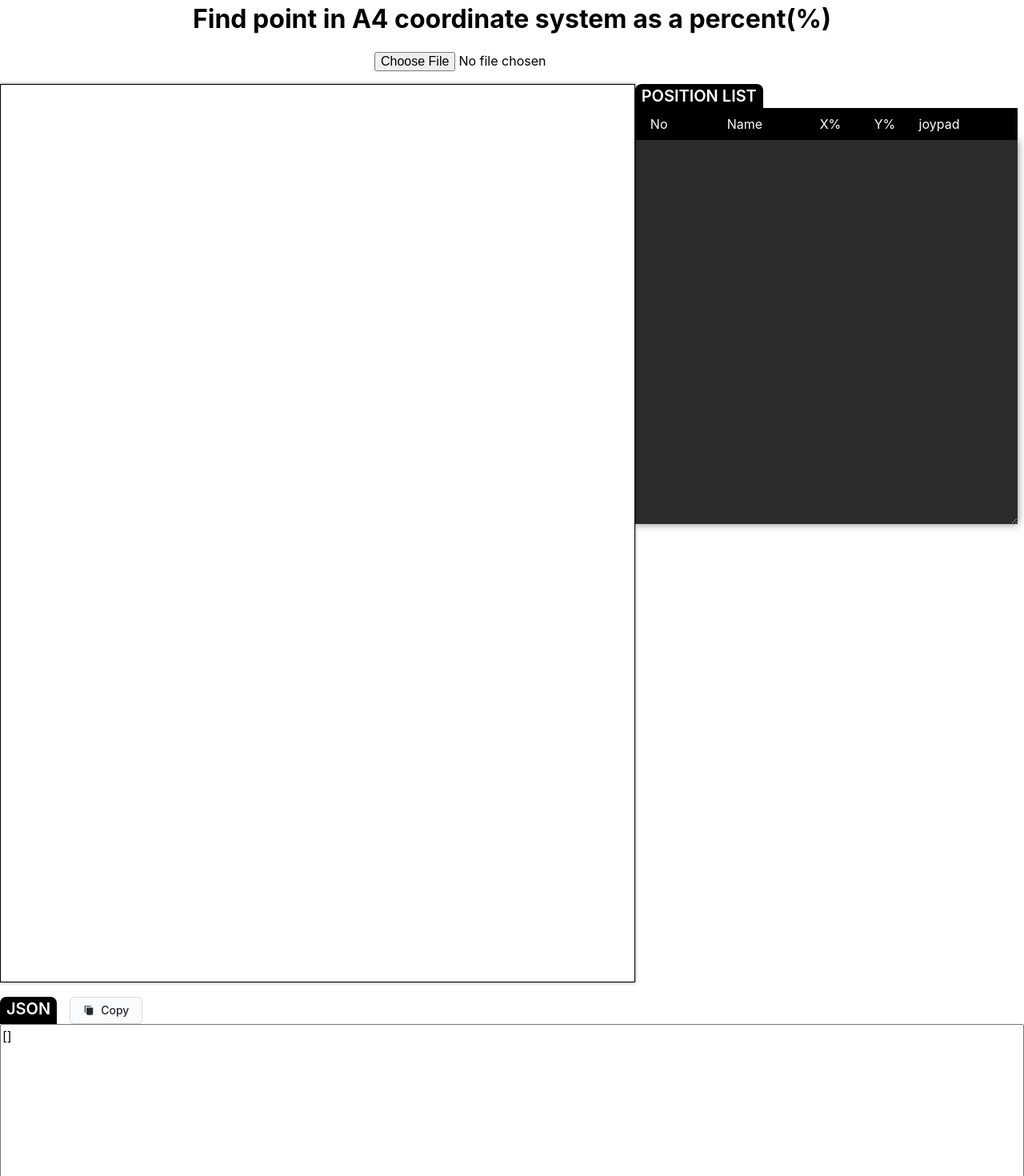
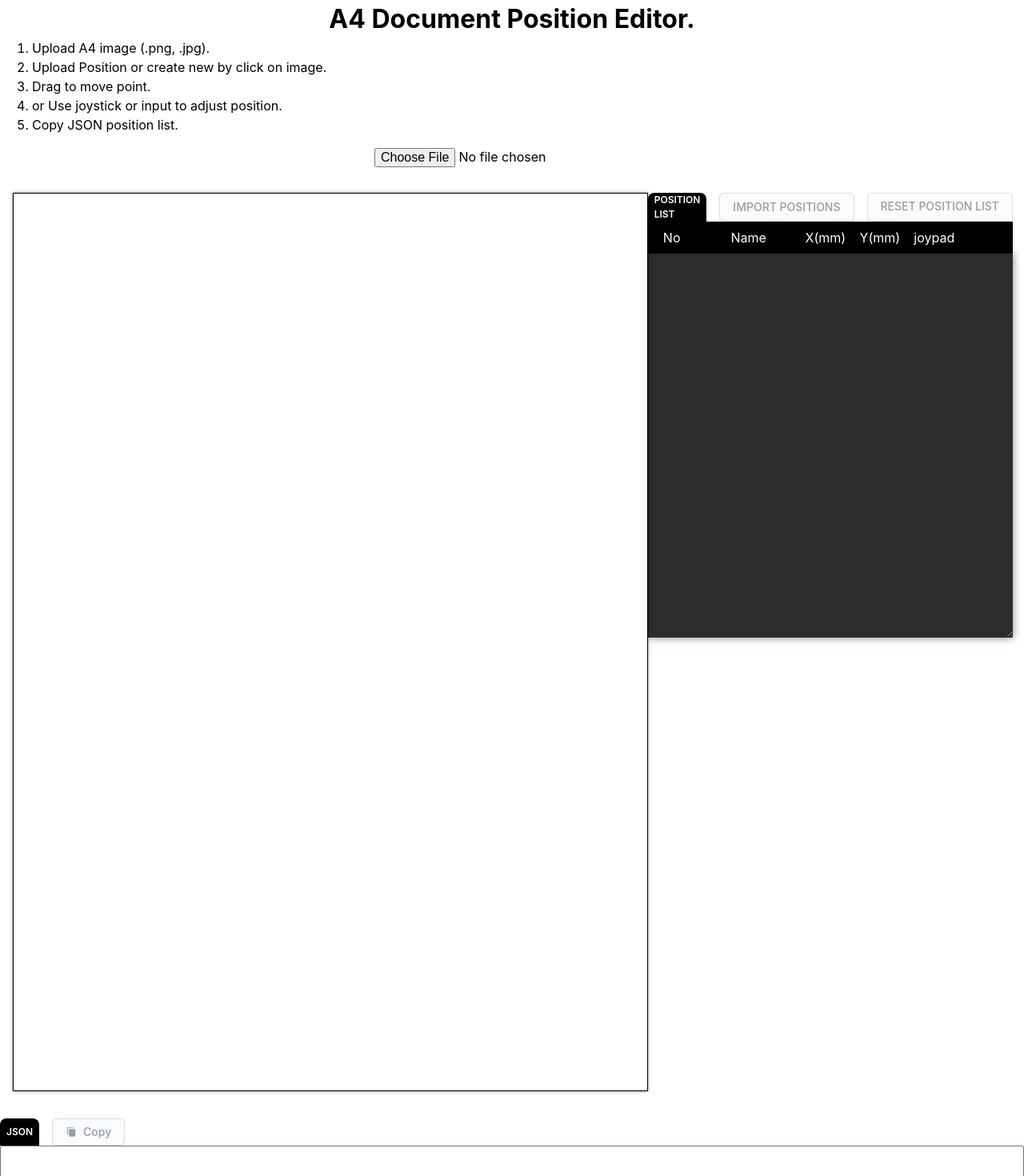
Before and after one commit to mjkodkks/find-point-a4, a Vue app: page / in a window 1280 px wide. Shown: the top 1470 px of the page at 80% size. Built offline with nearby package versions, Linux system fonts and the light colour scheme.

Commit message:
[Add] new system in millimeter and drag function

```diff
--- a/eslint.config.js
+++ b/eslint.config.js
@@ -3,6 +3,6 @@ import antfu from '@antfu/eslint-config'
 export default antfu({
   vue: true,
   rules: {
-    "no-alert": "off"
-  }
+    'no-alert': 'off',
+  },
 })
--- a/index.html
+++ b/index.html
@@ -4,7 +4,7 @@
     <meta charset="UTF-8" />
     <link rel="icon" type="image/svg+xml" href="/vite.svg" />
     <meta name="viewport" content="width=device-width, initial-scale=1.0" />
-    <title>Vite + Vue + TS</title>
+    <title>A4 Document Position Editor</title>
   </head>
   <body>
     <div id="app"></div>
--- a/src/App.vue
+++ b/src/App.vue
@@ -5,8 +5,8 @@ import CustomDialog from './components/CustomDialog.vue'
 interface Position {
   no: string | number
   name: string
-  xPercent: string
-  yPercent: string
+  xMM: string
+  yMM: string
 }
 
 type PositionList = Position[]
@@ -19,7 +19,12 @@ const selectedImage = ref<File | null>(null)
 const previewUrl = ref<string | null>(null)
 const positionList = ref<PositionList>([])
 const newPostionListString = ref<string>()
-const positionListString = computed(() => JSON.stringify(positionList.value, null, 2))
+const positionListString = computed(() => {
+  if (!positionList.value || positionList.value.length === 0) {
+    return ''
+  }
+  return JSON.stringify(positionList.value, null, 2)
+})
 const currentPosition = reactive({ x: '0', y: '0' })
 const pageRef = ref<HTMLElement | null>(null)
 const showTooltip = ref(false)
@@ -27,6 +32,9 @@ const tooltipPosition = reactive({ x: 0, y: 0 })
 const rangeMin = 0
 const rangeMax = 100
 const rangeStep = 0.5
+
+const a4WidthMm = 210
+const a4HeightMm = 297
 
 // Computed
 const styleComputed = computed(() => ({
@@ -72,16 +80,20 @@ function showDialog(): void {
 }
 
 function confirmNewPostionList(): void {
-  if (!newPostionListString.value) { /* empty */ }
-  const newPostionListJson: PositionList = JSON.parse(newPostionListString.value || '')
+  if (!newPostionListString.value) {
+    /* empty */
+  }
+  const newPostionListJson: PositionList = JSON.parse(
+    newPostionListString.value || '',
+  )
   if (Array.isArray(newPostionListJson)) {
     const template: PositionList = []
     newPostionListJson.forEach((pos) => {
       template.push({
         no: pos?.no || '',
         name: pos?.name || '',
-        xPercent: pos?.xPercent || '',
-        yPercent: pos?.yPercent || '',
+        xMM: pos?.xMM || '',
+        yMM: pos?.yMM || '',
       })
     })
     positionList.value = template
@@ -93,20 +105,20 @@ function confirmNewPostionList(): void {
 }
 
 const joyClickInterval = ref<number | null>(null)
-const joyHoldDuration = 200
+// const joyHoldDuration = 200
 function movePostionJoy(key: JoyString, currentPos: Position): void {
   switch (key) {
     case 'left':
-      currentPos.xPercent = `${Number(currentPos.xPercent) - rangeStep}`
+      currentPos.xMM = `${Number(currentPos.xMM) - rangeStep}`
       break
     case 'top':
-      currentPos.yPercent = `${Number(currentPos.yPercent) - rangeStep}`
+      currentPos.yMM = `${Number(currentPos.yMM) - rangeStep}`
       break
     case 'down':
-      currentPos.yPercent = `${Number(currentPos.yPercent) + rangeStep}`
+      currentPos.yMM = `${Number(currentPos.yMM) + rangeStep}`
       break
     case 'right':
-      currentPos.xPercent = `${Number(currentPos.xPercent) + rangeStep}`
+      currentPos.xMM = `${Number(currentPos.xMM) + rangeStep}`
   }
 }
 
@@ -129,45 +141,54 @@ function resetPositionList(): void {
 }
 
 function removePosition(posIndex: number): void {
+  if (confirm('Are you sure to remove this position?') === false)
+    return
   positionList.value = positionList.value.filter(
     (_, index) => index !== posIndex,
   )
 }
 
-function calculatePercentFromEvent(
+function calculatePositionFromEvent(
   evt: MouseEvent,
-): { xPercent: string, yPercent: string } | undefined {
+): { xMM: string, yMM: string } | undefined {
   if (!pageRef.value || !selectedImage.value)
     return
   const pageWidth = pageRef.value.clientWidth
   const pageHeight = pageRef.value.clientHeight
-  const rect = pageRef.value.getBoundingClientRect()
-  const x = evt.clientX - rect.left
-  const y = evt.clientY - rect.top
+  const rectPage = pageRef.value.getBoundingClientRect()
+  const offsetX = evt.clientX - rectPage.left
+  const offsetY = evt.clientY - rectPage.top
+  // console.log({ offsetX, offsetY, pageWidth, pageHeight, rect })
   const fixedDecimal = 2
-  const xPercent = ((x / pageWidth) * 100).toFixed(fixedDecimal)
-  const yPercent = ((y / pageHeight) * 100).toFixed(fixedDecimal)
-  return { xPercent, yPercent }
+  // const xPercent = ((offsetX / pageWidth) * 100).toFixed(fixedDecimal)
+  // const yPercent = ((offsetY / pageHeight) * 100).toFixed(fixedDecimal)
+  const xMM = ((offsetX / pageWidth) * a4WidthMm).toFixed(fixedDecimal)
+  const yMM = ((offsetY / pageHeight) * a4HeightMm).toFixed(fixedDecimal)
+  return { xMM, yMM }
 }
 
 function copyPosition(text: string) {
-  if (!text) { /* empty */ }
-  if (!navigator.clipboard) { /* not supported */ }
+  if (!text) {
+    /* empty */
+  }
+  if (!navigator.clipboard) {
+    /* not supported */
+  }
   navigator.clipboard.writeText(text)
   alert('copy success!')
 }
 
-const onMouseMoveDebounce = debounce(onMouseMove, 100)
+const onMouseMoveDebounce = debounce(onMouseMove, 200)
 
 function onMouseMove(evt: MouseEvent): void {
   if (!pageRef.value || !selectedImage.value)
     return
-  const { xPercent, yPercent } = calculatePercentFromEvent(evt) || {
-    xPercent: '0',
-    yPercent: '0',
+  const { xMM, yMM } = calculatePositionFromEvent(evt) || {
+    xMM: '0',
+    yMM: '0',
   }
-  currentPosition.x = xPercent
-  currentPosition.y = yPercent
+  currentPosition.x = xMM
+  currentPosition.y = yMM
 }
 
 function onMouseOver(): void {
@@ -186,15 +207,18 @@ function onMouseDown(evt: MouseEvent): void {
   }
 
   const posName = prompt('Please enter the position name, or leave blank')
-  const { xPercent, yPercent } = calculatePercentFromEvent(evt) || {
-    xPercent: '0',
-    yPercent: '0',
+  if (posName === null) {
+    return
+  }
+  const { xMM, yMM } = calculatePositionFromEvent(evt) || {
+    xMM: '0',
+    yMM: '0',
   }
   positionList.value.push({
     no: positionList.value.length + 1,
     name: posName || '',
-    xPercent,
-    yPercent,
+    xMM,
+    yMM,
   })
 }
 
@@ -213,11 +237,77 @@ function calculateTooltipPosition(evt: MouseEvent): { x: number, y: number } {
   if (!pageRef.value || !selectedImage.value)
     return { x: 0, y: 0 }
   const offsetXY = 14
+  // print all position event
   const x
     = evt.clientX + (document.scrollingElement?.scrollLeft || 0) + offsetXY
   const y
     = evt.clientY + (document.scrollingElement?.scrollTop || 0) + offsetXY
   return { x, y }
+}
+
+const isDraggingPoint = ref<boolean>(false)
+const offsetPostion = ref<{ x: number, y: number }>({
+  x: 0,
+  y: 0,
+})
+const draggingPosition = ref<Position | null>(null)
+const selecteElementPoint = ref<HTMLDivElement | null>(null)
+
+function onMouseDownPoint(evt: MouseEvent, pos: Position): void {
+  evt.stopPropagation()
+  evt.preventDefault()
+  const target = evt.target as HTMLDivElement
+  selecteElementPoint.value = target
+  isDraggingPoint.value = true
+  offsetPostion.value.x = evt.clientX - target.getBoundingClientRect().left
+  offsetPostion.value.y = evt.clientY - target.getBoundingClientRect().top
+  draggingPosition.value = pos
+
+  // Add global listeners
+  document.addEventListener('mousemove', onGlobalMouseMove)
+  document.addEventListener('mouseup', onGlobalMouseUp)
+}
+
+function onGlobalMouseMove(evt: MouseEvent): void {
+  if (!isDraggingPoint.value || !draggingPosition.value)
+    return
+  if (!pageRef.value || !selectedImage.value)
+    return
+
+  evt.preventDefault()
+  const { xMM, yMM } = calculatePositionBoxFromEvent(evt) || { xMM: '0', yMM: '0' }
+  draggingPosition.value.xMM = xMM
+  draggingPosition.value.yMM = yMM
+}
+
+function calculatePositionBoxFromEvent(
+  evt: MouseEvent,
+): { xMM: string, yMM: string } | undefined {
+  if (!pageRef.value || !selectedImage.value)
+    return
+  const pageWidth = pageRef.value.clientWidth
+  const pageHeight = pageRef.value.clientHeight
+  const rectPage = pageRef.value.getBoundingClientRect()
+
+  const offsetX = evt.clientX - rectPage.left - offsetPostion.value.x
+  const offsetY = evt.clientY - rectPage.top - offsetPostion.value.y
+  // console.log({ offsetX, offsetY, pageWidth, pageHeight, rect })
+  const fixedDecimal = 2
+  // const xPercent = ((offsetX / pageWidth) * 100).toFixed(fixedDecimal)
+  // const yPercent = ((offsetY / pageHeight) * 100).toFixed(fixedDecimal)
+  const xMM = ((offsetX / pageWidth) * a4WidthMm).toFixed(fixedDecimal)
+  const yMM = ((offsetY / pageHeight) * a4HeightMm).toFixed(fixedDecimal)
+  console.log(`Position: ${xMM}mm, ${yMM}mm`)
+  return { xMM, yMM }
+}
+
+function onGlobalMouseUp(): void {
+  isDraggingPoint.value = false
+  offsetPostion.value = { x: 0, y: 0 }
+
+  // Clean up global listeners
+  document.removeEventListener('mousemove', onGlobalMouseMove)
+  document.removeEventListener('mouseup', onGlobalMouseUp)
 }
 
 function windowsMouseMove(evt: MouseEvent): void {
@@ -242,8 +332,17 @@ onUnmounted(() => {
 <template>
   <div class="app">
     <h1 class="title noprint">
-      Find point in A4 coordinate system as a percent(%)
+      A4 Document Position Editor.
     </h1>
+    <div>
+      <ol>
+        <li>Upload A4 image (.png, .jpg).</li>
+        <li>Upload Position or create new by click on image.</li>
+        <li>Drag to move point.</li>
+        <li>or Use joystick or input to adjust position.</li>
+        <li>Copy JSON position list.</li>
+      </ol>
+    </div>
     <div class="action-wrapper noprint">
       <div class="fileupload-wrapper noprint">
         <input
@@ -259,16 +358,6 @@ onUnmounted(() => {
       <button v-if="selectedImage" class="button reset-btn" @click="reset">
         RESET
       </button>
-      <div v-if="positionList.length > 0" class="reset-label-btn">
-        <button class="button" @click="resetPositionList">
-          RESET LABEL
-        </button>
-      </div>
-      <div v-if="selectedImage">
-        <button class="button" @click="showDialog">
-          IMPORT POSITIONS
-        </button>
-      </div>
     </div>
     <div class="main">
       <div
@@ -285,23 +374,34 @@ onUnmounted(() => {
           v-for="pos in positionList"
           :key="pos.no"
           class="point"
-          :style="{ left: `${pos.xPercent}%`, top: `${pos.yPercent}%` }"
+          :style="{ left: `${pos.xMM}mm`, top: `${pos.yMM}mm` }"
+          :class="[isDraggingPoint && draggingPosition?.no === pos.no ? 'is-draging' : '']"
+          :title="`(${pos.xMM}mm, ${pos.yMM}mm)`"
+          @mousedown="onMouseDownPoint($event, pos)"
         >
           {{ pos.no }} {{ pos?.name }}
         </div>
       </div>
       <div v-show="showTooltip" class="tooltip" :style="tooltipPositionStyle">
-        ({{ currentPosition.x }}%, {{ currentPosition.y }}%)
+        ({{ currentPosition.x }}mm, {{ currentPosition.y }}mm)
       </div>
       <div class="card-wrapper noprint">
-        <div class="label noprint">
-          POSITION LIST
+        <div class="label-wrapper">
+          <div class="label noprint">
+            POSITION LIST
+          </div>
+          <button class="button" :disabled="!selectedImage" @click="showDialog">
+            IMPORT POSITIONS
+          </button>
+          <button class="button reset-label-btn" :disabled="positionList.length <= 0" @click="resetPositionList">
+            RESET POSITION LIST
+          </button>
         </div>
         <div class="card-header">
           <div>No</div>
           <div>Name</div>
-          <div>X%</div>
-          <div>Y%</div>
+          <div>X(mm)</div>
+          <div>Y(mm)</div>
           <div>joypad</div>
           <div />
         </div>
@@ -319,14 +419,14 @@ onUnmounted(() => {
             </div>
             <div class="card-input">
               <input
-                v-model="card.xPercent"
+                v-model="card.xMM"
                 type="number"
                 :min="rangeMin"
                 :max="rangeMax"
                 :step="rangeStep"
               >
               <input
-                v-model="card.xPercent"
+                v-model="card.xMM"
                 type="range"
                 :min="rangeMin"
                 :max="rangeMax"
@@ -335,14 +435,14 @@ onUnmounted(() => {
             </div>
             <div class="card-input">
               <input
-                v-model="card.yPercent"
+                v-model="card.yMM"
                 type="number"
                 :min="rangeMin"
                 :max="rangeMax"
                 :step="rangeStep"
               >
               <input
-                v-model="card.yPercent"
+                v-model="card.yMM"
                 type="range"
                 :min="rangeMin"
                 :max="rangeMax"
@@ -350,31 +450,93 @@ onUnmounted(() => {
               >
             </div>
             <div class="joystick">
-              <button @mousedown="movePostionJoy('left', card)" @mouseup="clearHoldJoy" @mouseout="clearHoldJoy">
-                <svg name="arrow-left" role="button" style="transform: rotate(270deg);" xmlns="http://www.w3.org/2000/svg" width="1em" height="1em" viewBox="0 0 24 24">
-                  <path fill="currentColor" d="M3 19h18a1.002 1.002 0 0 0 .823-1.569l-9-13c-.373-.539-1.271-.539-1.645 0l-9 13A.999.999 0 0 0 3 19" />
+              <button
+                @mousedown="movePostionJoy('left', card)"
+                @mouseup="clearHoldJoy"
+                @mouseout="clearHoldJoy"
+              >
+                <svg
+                  name="arrow-left"
+                  role="button"
+                  style="transform: rotate(270deg)"
+                  xmlns="http://www.w3.org/2000/svg"
+                  width="1em"
+                  height="1em"
+                  viewBox="0 0 24 24"
+                >
+                  <path
+                    fill="currentColor"
+                    d="M3 19h18a1.002 1.002 0 0 0 .823-1.569l-9-13c-.373-.539-1.271-.539-1.645 0l-9 13A.999.999 0 0 0 3 19"
+                  />
                 </svg>
               </button>
               <div class="middle">
-                <button @mousedown="movePostionJoy('top', card)" @mouseup="clearHoldJoy" @mouseout="clearHoldJoy">
-                  <svg name="arrow-top" role="button" xmlns="http://www.w3.org/2000/svg" width="1em" height="1em" viewBox="0 0 24 24">
-                    <path fill="currentColor" d="M3 19h18a1.002 1.002 0 0 0 .823-1.569l-9-13c-.373-.539-1.271-.539-1.645 0l-9 13A.999.999 0 0 0 3 19" />
+                <button
+                  @mousedown="movePostionJoy('top', card)"
+                  @mouseup="clearHoldJoy"
+                  @mouseout="clearHoldJoy"
+                >
+                  <svg
+                    name="arrow-top"
+                    role="button"
+                    xmlns="http://www.w3.org/2000/svg"
+                    width="1em"
+                    height="1em"
+                    viewBox="0 0 24 24"
+                  >
+                    <path
+                      fill="currentColor"
+                      d="M3 19h18a1.002 1.002 0 0 0 .823-1.569l-9-13c-.373-.539-1.271-.539-1.645 0l-9 13A.999.999 0 0 0 3 19"
+                    />
                   </svg>
                 </button>
                 <div class="ball" />
-                <button @mousedown="movePostionJoy('down', card)" @mouseup="clearHoldJoy" @mouseout="clearHoldJoy">
-                  <svg name="arrow-down" role="button" style="transform: rotate(180deg);" xmlns="http://www.w3.org/2000/svg" width="1em" height="1em" viewBox="0 0 24 24">
-                    <path fill="currentColor" d="M3 19h18a1.002 1.002 0 0 0 .823-1.569l-9-13c-.373-.539-1.271-.539-1.645 0l-9 13A.999.999 0 0 0 3 19" />
+                <button
+                  @mousedown="movePostionJoy('down', card)"
+                  @mouseup="clearHoldJoy"
+                  @mouseout="clearHoldJoy"
+                >
+                  <svg
+                    name="arrow-down"
+                    role="button"
+                    style="transform: rotate(180deg)"
+                    xmlns="http://www.w3.org/2000/svg"
+                    width="1em"
+                    height="1em"
+                    viewBox="0 0 24 24"
+                  >
+                    <path
+                      fill="currentColor"
+                      d="M3 19h18a1.002 1.002 0 0 0 .823-1.569l-9-13c-.373-.539-1.271-.539-1.645 0l-9 13A.999.999 0 0 0 3 19"
+                    />
                   </svg>
                 </button>
               </div>
-              <button @mousedown="movePostionJoy('right', card)" @mouseup="clearHoldJoy" @mouseout="clearHoldJoy">
-                <svg name="arrow-right" role="button" style="transform: rotate(90deg);" xmlns="http://www.w3.org/2000/svg" width="1em" height="1em" viewBox="0 0 24 24">
-                  <path fill="currentColor" d="M3 19h18a1.002 1.002 0 0 0 .823-1.569l-9-13c-.373-.539-1.271-.539-1.645 0l-9 13A.999.999 0 0 0 3 19" />
+              <button
+                @mousedown="movePostionJoy('right', card)"
+                @mouseup="clearHoldJoy"
+                @mouseout="clearHoldJoy"
+              >
+                <svg
+                  name="arrow-right"
+                  role="button"
+                  style="transform: rotate(90deg)"
+                  xmlns="http://www.w3.org/2000/svg"
+                  width="1em"
+                  height="1em"
+                  viewBox="0 0 24 24"
+                >
+                  <path
+                    fill="currentColor"
+                    d="M3 19h18a1.002 1.002 0 0 0 .823-1.569l-9-13c-.373-.539-1.271-.539-1.645 0l-9 13A.999.999 0 0 0 3 19"
+                  />
                 </svg>
               </button>
             </div>
-            <button class="card-remove button" @click="removePosition(cardIndex)">
+            <button
+              class="card-remove button"
+              @click="removePosition(cardIndex)"
+            >
               X
             </button>
           </div>
@@ -385,8 +547,24 @@ onUnmounted(() => {
       <div class="label noprint">
         <div>JSON</div>
       </div>
-      <button class="button icon" @click="copyPosition(positionListString)">
-        <svg xmlns="http://www.w3.org/2000/svg" width="1em" height="1em" viewBox="0 0 24 24"><path fill="currentColor" fill-rule="evenodd" d="M3 3a1 1 0 0 1 1-1h12a1 1 0 1 1 0 2H5v12a1 1 0 1 1-2 0zm4 4a1 1 0 0 1 1-1h12a1 1 0 0 1 1 1v12a3 3 0 0 1-3 3h-8a3 3 0 0 1-3-3z" clip-rule="evenodd" /></svg>
+      <button
+        class="button icon"
+        :disabled="!positionListString"
+        @click="copyPosition(positionListString)"
+      >
+        <svg
+          xmlns="http://www.w3.org/2000/svg"
+          width="1em"
+          height="1em"
+          viewBox="0 0 24 24"
+        >
+          <path
+            fill="currentColor"
+            fill-rule="evenodd"
+            d="M3 3a1 1 0 0 1 1-1h12a1 1 0 1 1 0 2H5v12a1 1 0 1 1-2 0zm4 4a1 1 0 0 1 1-1h12a1 1 0 0 1 1 1v12a3 3 0 0 1-3 3h-8a3 3 0 0 1-3-3z"
+            clip-rule="evenodd"
+          />
+        </svg>
         Copy
       </button>
     </div>
@@ -399,11 +577,21 @@ onUnmounted(() => {
       class="noprint"
       style="width: 100%"
     />
-    <CustomDialog ref="dialog" :is-confirm-auto-close="false" @confirm="confirmNewPostionList">
+    <CustomDialog
+      ref="dialog"
+      :is-confirm-auto-close="false"
+      @confirm="confirmNewPostionList"
+    >
+      <div class="label noprint">
+        Position list in JSON
+      </div>
       <textarea
-        id="newPostionList" v-model="newPostionListString"
+        id="newPostionList"
+        v-model="newPostionListString"
         name="newPostionList"
-        cols="30" rows="10" class="noprint"
+        cols="100"
+        rows="20"
+        class="noprint"
         style="width: 100%"
       />
     </CustomDialog>
@@ -415,6 +603,8 @@ onUnmounted(() => {
   display: grid;
   grid-template-columns: 3fr 2fr;
   grid-template-rows: 1fr;
+  background: transparent;
+  padding: 1rem;
 }
 
 .title {
@@ -431,13 +621,13 @@ onUnmounted(() => {
   background-color: black;
   color: white;
   padding: 0 0.5rem;
-  font-size: 1.25rem;
+  font-size: 0.75rem;
   font-weight: 600;
   border-radius: 0.5rem 0.5rem 0 0;
+  align-content: center;
 }
 
 .btn-copy {
-
 }
 
 .fileupload-wrapper {
@@ -482,6 +672,7 @@ onUnmounted(() => {
   position: absolute;
   color: #fff;
   border-radius: 0.2rem;
+  cursor: grab;
 }
 
 .card-wrapper {
@@ -495,10 +686,12 @@ onUnmounted(() => {
   --row-gap: 0.5rem;
   color: #fff;
   padding-right: 0.5rem;
+
   & .card-header {
     display: grid;
     grid-template-columns:
-      var(--w-col1) var(--w-col2) var(--w-col3) var(--w-col4) var(--w-col5) var(--w-col6);
+      var(--w-col1) var(--w-col2) var(--w-col3) var(--w-col4)
+      var(--w-col5) var(--w-col6);
     grid-template-rows: 1fr;
     justify-content: center;
     text-align: center;
@@ -508,6 +701,7 @@ onUnmounted(() => {
     height: 40px;
     max-width: var(--w-max-width);
     gap: var(--row-gap);
+
     & div {
       display: flex;
       justify-content: center;
@@ -528,6 +722,7 @@ onUnmounted(() => {
     height: 60dvh;
     width: var(--w-max-width);
     box-shadow: 0 0 10px 0 rgba(0, 0, 0, 0.5);
+
     & .card {
       min-height: var(--height);
       display: grid;
@@ -539,18 +734,22 @@ onUnmounted(() => {
       justify-content: center;
       align-items: flex-start;
     }
+
     & .card-no {
       text-align: center;
     }
+
     & .card-name {
       & input {
         width: 100%;
       }
     }
+
     & .card-input {
       display: flex;
       flex-direction: column;
     }
+
     & .card-remove {
       width: 40px;
       cursor: pointer;
@@ -565,22 +764,34 @@ onUnmounted(() => {
   align-items: center;
   align-self: center;
   justify-items: center;
+
   & svg {
     cursor: pointer;
     transition: all 0.3s;
+
     &:hover {
       color: red;
     }
   }
+
   & .middle {
     display: flex;
     flex-direction: column;
     align-items: center;
     gap: 2px;
   }
+
   & .ball {
-    height: 8px; width: 8px; background-color: #fff; border-radius: 50%;
+    height: 8px;
+    width: 8px;
+    background-color: #fff;
+    border-radius: 50%;
   }
+}
+
+.is-draging {
+  background-color: blue !important;
+  cursor: grabbing;
 }
 
 @media screen and (max-width: 1200px) {
--- a/src/style.css
+++ b/src/style.css
@@ -126,14 +126,13 @@ body {
 .page.a4 {
   background: white;
   display: block;
-  width: 21cm;
-  height: 29.7cm;
+  width: 210mm;
+  height: 297mm;
   margin: 0 auto;
   margin-bottom: 0.5cm;
   box-shadow: 0 0 0.1cm rgba(0, 0, 0, 0.5);
   border: 1px solid #000;
   position: relative;
-  cursor: pointer;
 }
 
 @page {
```
Also changed, not shown: package.json (+11 -11 lines), 1 other file (tests, documents, lock files or other folders).
